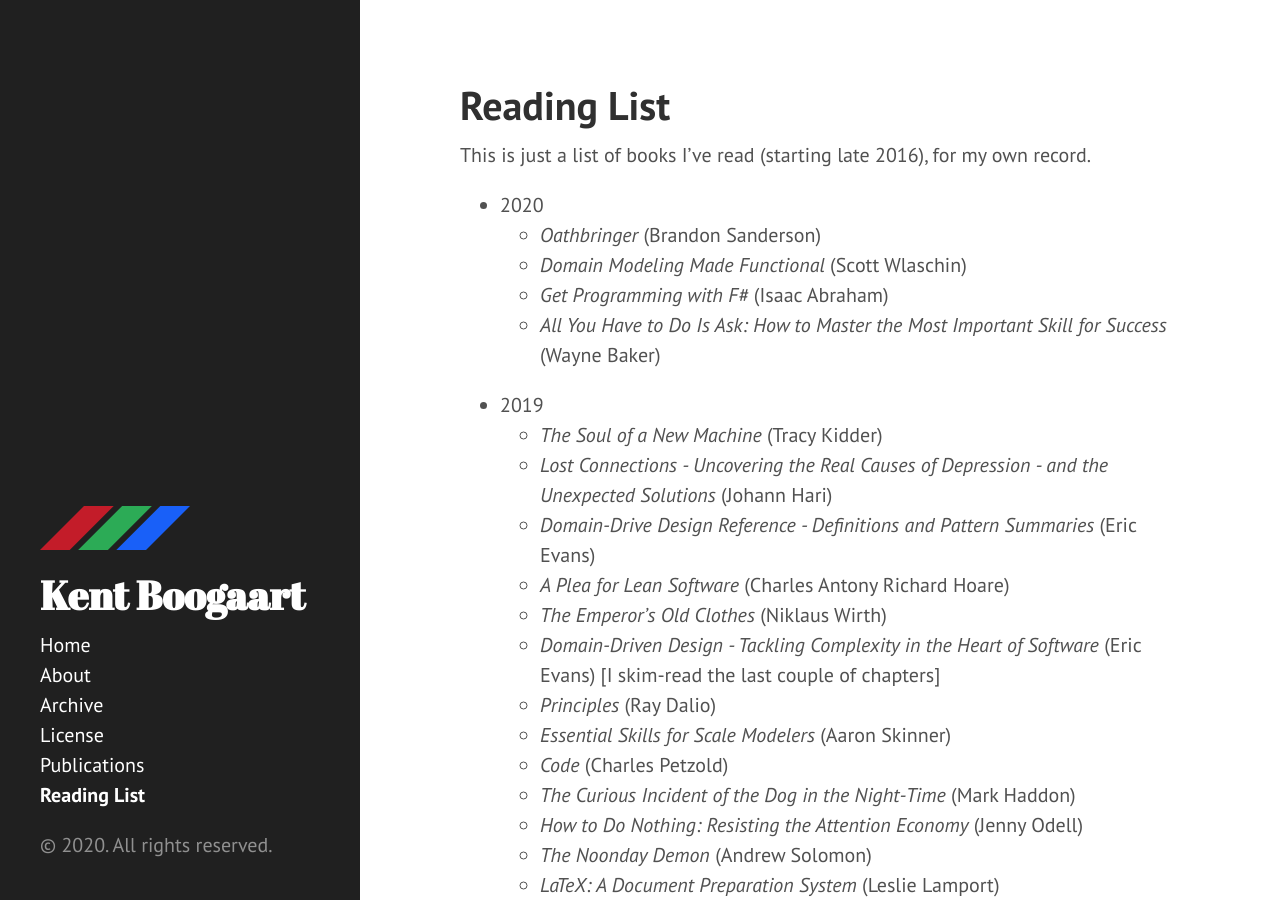
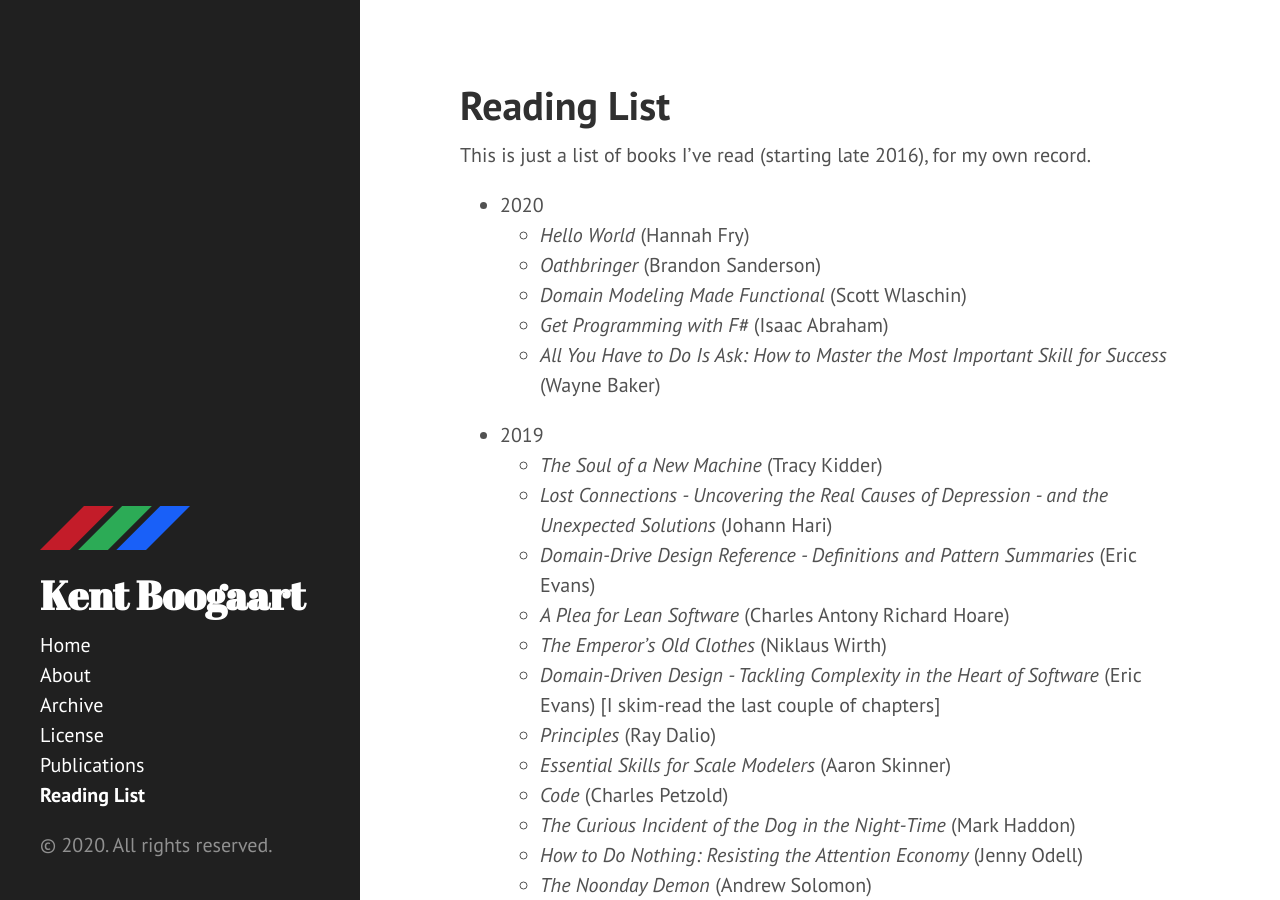
Before and after one commit to kentcb/kentcb.github.io, a Jekyll site: the page built from reading-list.md, in a window 1280 px wide and 900 px high. Built offline with Jekyll 4.4.1, drawn with Linux system fonts in a browser that asks for light colours; nearby versions of some CDN libraries.

Commit message:
Add Hello World

```diff
--- a/reading-list.md
+++ b/reading-list.md
@@ -6,6 +6,7 @@ sidebar: true
 This is just a list of books I've read (starting late 2016), for my own record.
 
 * 2020
+    * _Hello World_ (Hannah Fry)
     * _Oathbringer_ (Brandon Sanderson)
     * _Domain Modeling Made Functional_ (Scott Wlaschin)
     * _Get Programming with F#_ (Isaac Abraham)
```
